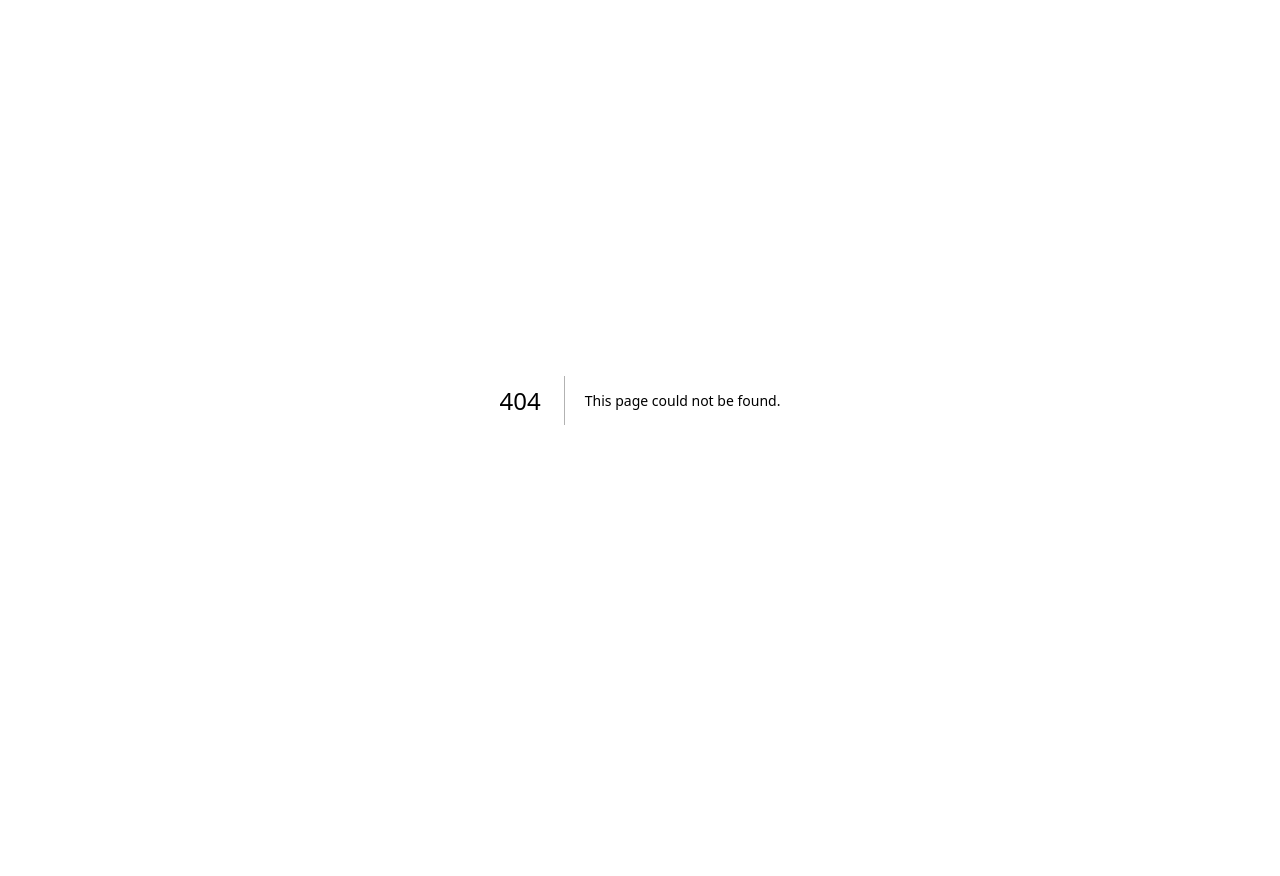
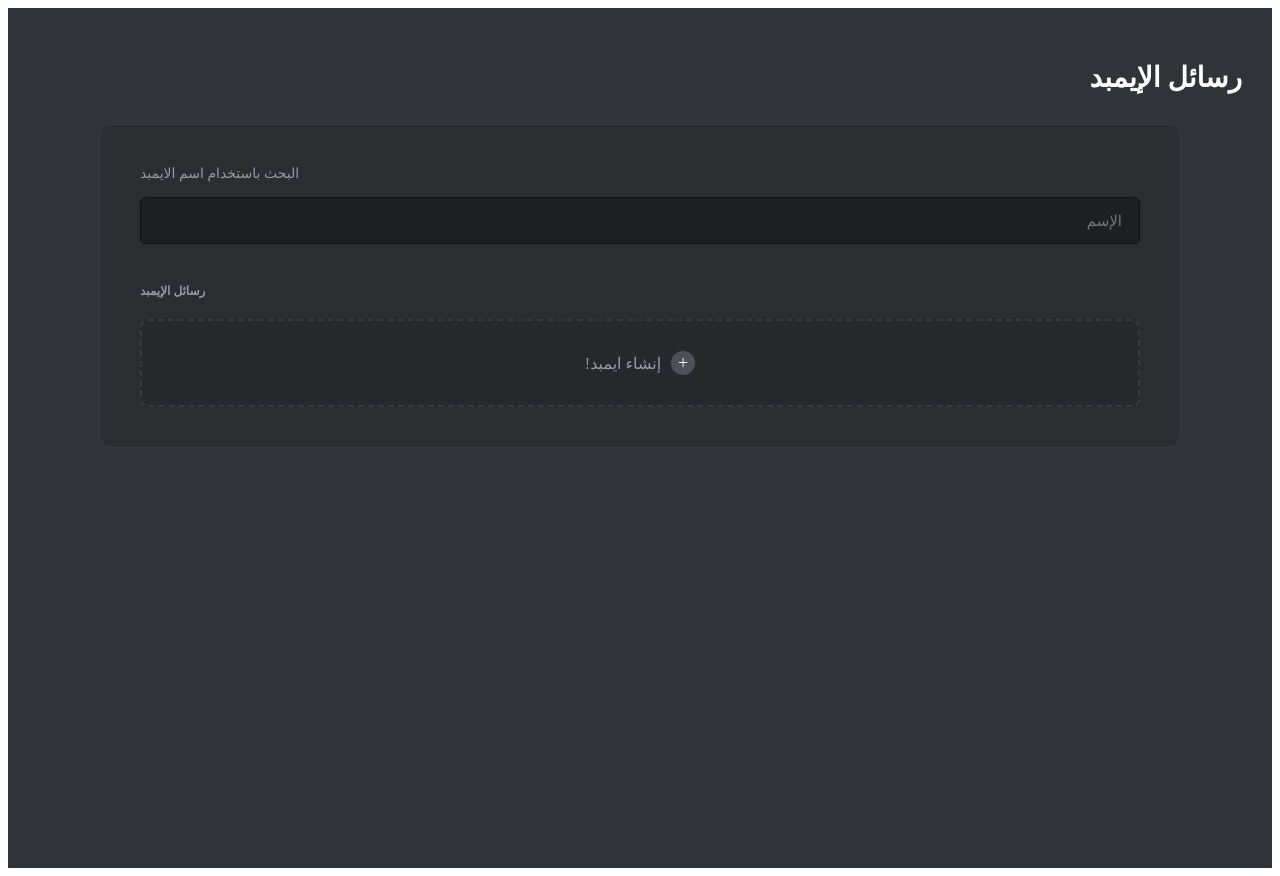
Before and after one commit to abdalrahmanabnmohammed-png/ii3rwa-boot, a Next.js app: page /embeds in a window 1280 px wide. Before the commit this address had no page. Before the commit the page ends 800 px from the top, so only its background shows below. Built offline with nearby package versions, Linux system fonts and the light colour scheme.

Commit message:
Create embeds.js

```diff
--- /dev/null
+++ b/pages/embeds.js
@@ -0,0 +1,115 @@
+import React, { useState } from 'react';
+
+export default function EmbedMessages() {
+  const [searchTerm, setSearchTerm] = useState('');
+
+  return (
+    <div style={styles.container}>
+      <h2 style={styles.title}>رسائل الإيمبد</h2>
+
+      <div style={styles.contentCard}>
+        {/* قسم البحث */}
+        <div style={styles.searchSection}>
+          <label style={styles.label}>البحث باستخدام اسم الايمبد</label>
+          <div style={styles.inputWrapper}>
+            <input
+              style={styles.input}
+              placeholder="الإسم"
+              value={searchTerm}
+              onChange={(e) => setSearchTerm(e.target.value)}
+            />
+          </div>
+        </div>
+
+        <div style={styles.dividerText}>رسائل الإيمبد</div>
+
+        {/* زر إنشاء إيمبد جديد */}
+        <div style={styles.createBox} onClick={() => alert('سيتم فتح منشئ الإيمبد قريباً!')}>
+          <div style={styles.plusIcon}>+</div>
+          <span>إنشاء ايمبد!</span>
+        </div>
+      </div>
+    </div>
+  );
+}
+
+const styles = {
+  container: {
+    padding: '30px',
+    backgroundColor: '#313338',
+    minHeight: '100vh',
+    direction: 'rtl',
+    color: 'white'
+  },
+  title: {
+    fontSize: '28px',
+    marginBottom: '30px',
+    fontWeight: 'bold',
+    textAlign: 'right'
+  },
+  contentCard: {
+    backgroundColor: '#2b2d31',
+    borderRadius: '12px',
+    padding: '40px',
+    border: '1px solid #383a40',
+    maxWidth: '1000px',
+    margin: '0 auto'
+  },
+  searchSection: {
+    marginBottom: '40px'
+  },
+  label: {
+    display: 'block',
+    fontSize: '14px',
+    color: '#949ba4',
+    marginBottom: '15px',
+    textAlign: 'left' // ليتناسب مع الواجهة في الصورة
+  },
+  inputWrapper: {
+    backgroundColor: '#1e1f22',
+    borderRadius: '6px',
+    padding: '2px',
+    border: '1px solid #111'
+  },
+  input: {
+    width: '100%',
+    padding: '12px 15px',
+    backgroundColor: 'transparent',
+    border: 'none',
+    color: 'white',
+    outline: 'none',
+    fontSize: '15px',
+    textAlign: 'right'
+  },
+  dividerText: {
+    fontSize: '12px',
+    color: '#949ba4',
+    marginBottom: '20px',
+    textAlign: 'left',
+    fontWeight: 'bold'
+  },
+  createBox: {
+    border: '2px dashed #383a40',
+    borderRadius: '8px',
+    padding: '30px',
+    display: 'flex',
+    alignItems: 'center',
+    justifyContent: 'center',
+    gap: '10px',
+    cursor: 'pointer',
+    color: '#949ba4',
+    transition: '0.2s',
+    backgroundColor: 'rgba(0,0,0,0.1)'
+  },
+  plusIcon: {
+    width: '24px',
+    height: '24px',
+    backgroundColor: '#4e5058',
+    borderRadius: '50%',
+    display: 'flex',
+    alignItems: 'center',
+    justifyContent: 'center',
+    color: 'white',
+    fontSize: '18px'
+  }
+};
```
